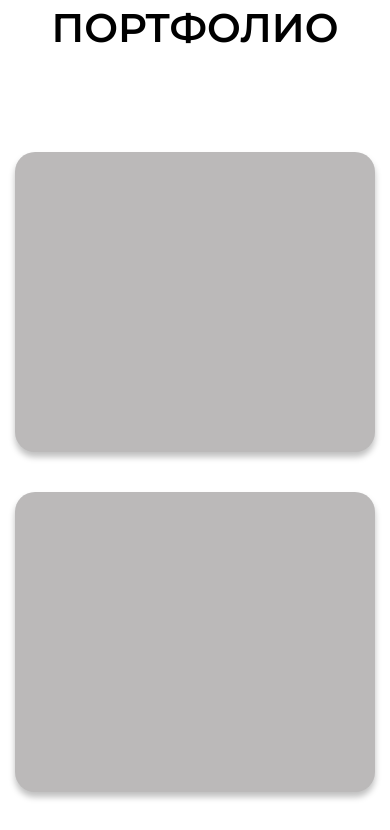
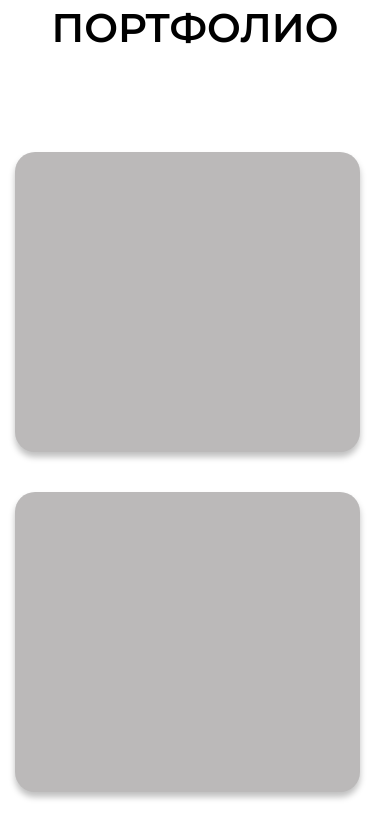
Before and after one commit to Saturdayin/itSaturday, a website: page app/index.html in a window 390 px wide. Shown: the part 6514-7344 px from the top of the page. Drawn offline with nearby package versions, Linux system fonts and the light colour scheme.

Commit message:
added changes to the adaptive

```diff
--- a/app/scss/_media.scss
+++ b/app/scss/_media.scss
@@ -48,15 +48,24 @@
         }
     }
  }
- @media (max-width: 1029px){
+ @media (max-width: 1060px){
     .portfolio{
         &__item{
 
-            margin-right: 0px;
+            width: 400px;
         }
 
     }
  }
+//  @media (max-width: 1029px){
+//     .portfolio{
+//         &__item{
+
+//             margin-right: 0px;
+//         }
+
+//     }
+//  }
  @media (max-width: 1050px){
     .services{
         &__inner{
@@ -143,7 +152,15 @@
         }
     }
  }
+ @media (max-width: 845px){
+    .portfolio{
+        &__item{
 
+            width: 500px;
+        }
+
+    }
+ }
  @media (max-width: 820px){
     .header{
         &__image{
```
Also changed, not shown: app/css/style.min.css.
